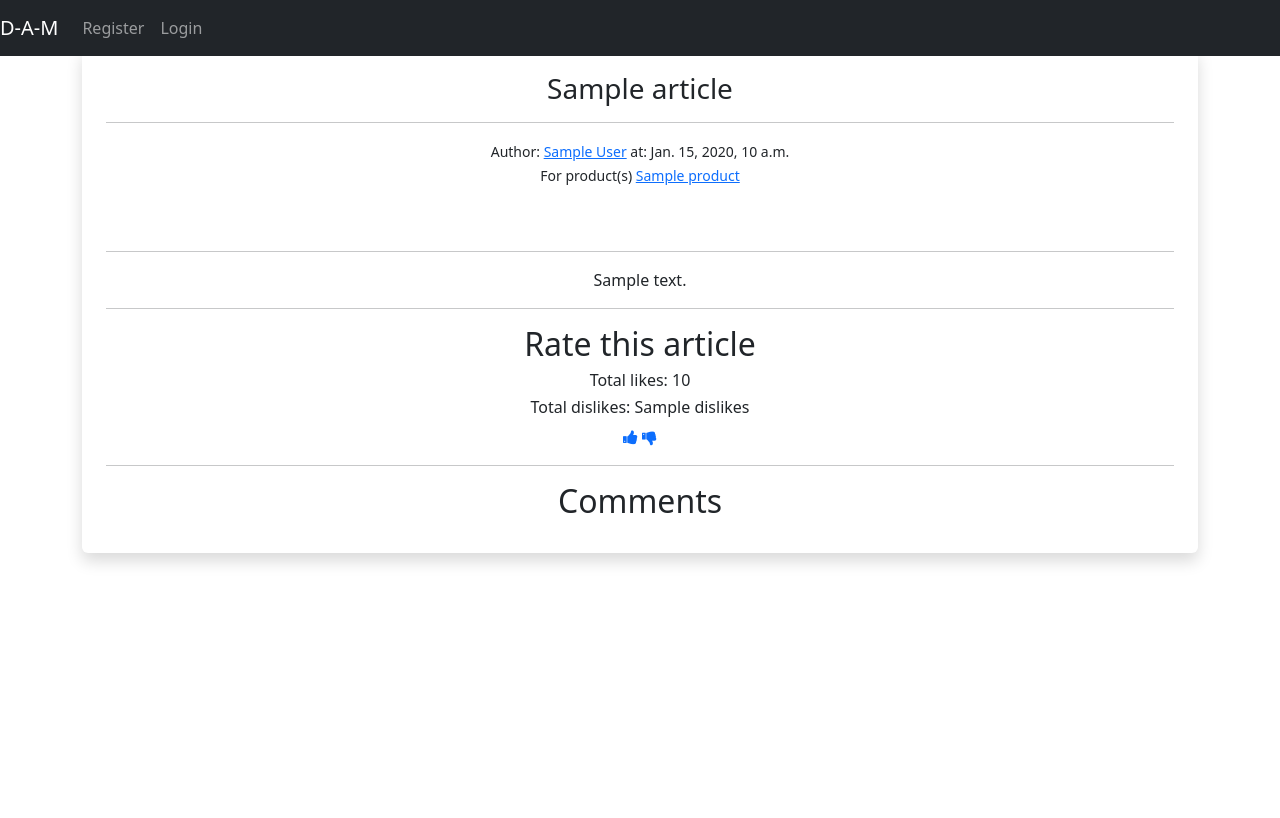
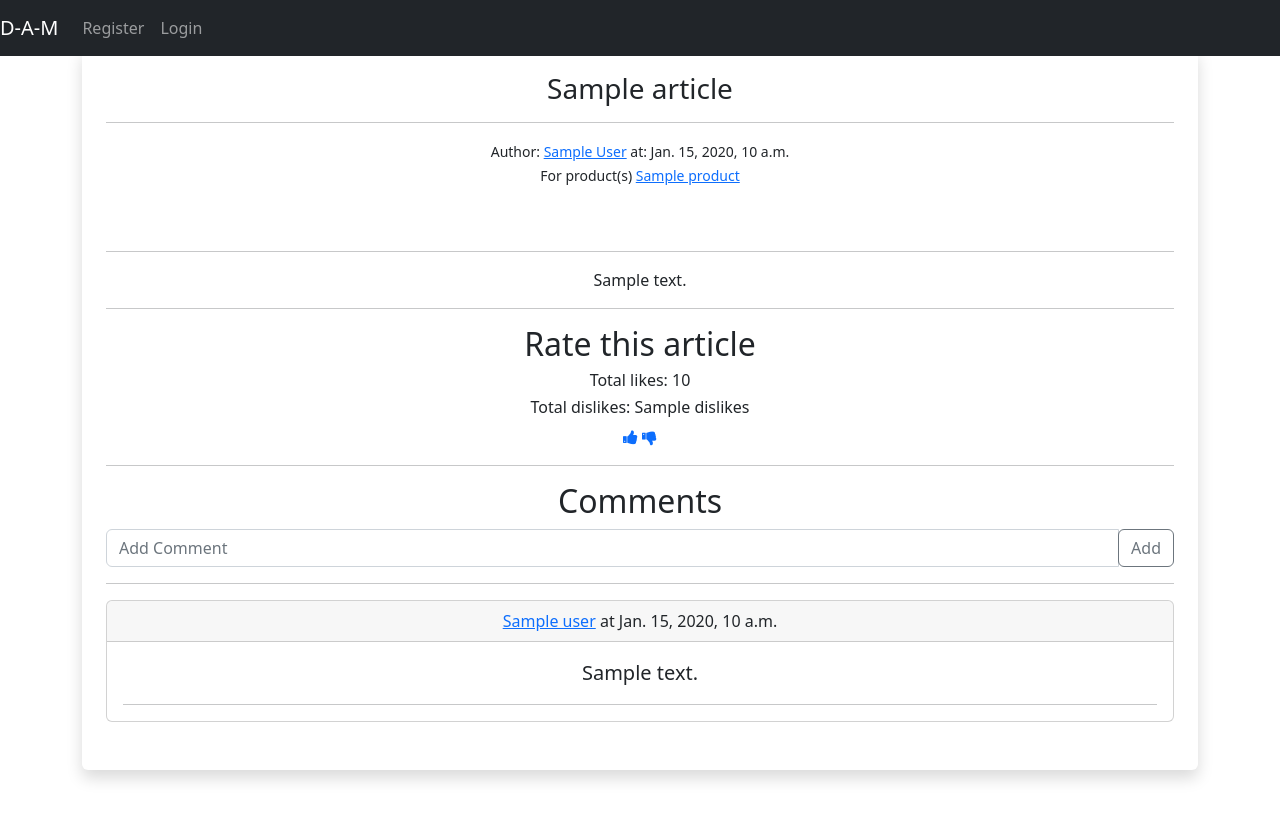
Before and after one commit to mohamad-liyaghi/django-anonmarket, a Django app: template apps/blog/templates/blog/article-detail.html in a window 1280 px wide. Before the commit the page ends 564 px from the top, so only its background shows below. Run offline with Django 4.2, Linux system fonts and the light colour scheme; the template is opened without the code that fills it: most values are stand-ins (such as "Sample title", 1, 10 or a date in 2020); some libraries are stand-ins or nearby versions.

Commit message:
Add Article comment added

```diff
--- a/apps/blog/templates/blog/article-detail.html
+++ b/apps/blog/templates/blog/article-detail.html
@@ -32,6 +32,31 @@
     <a href="{% url 'blog:dislike-article' article.id article.slug %}"><i class="fa fa-thumbs-down"></i></a>
     <hr>
     <h2>Comments</h2>
+    <form action="" method="post">{% csrf_token %}
+        <div class="input-group mb-3">
+          <input type="text" name="body" id="id_body" class="form-control" placeholder="Add Comment" aria-label="Recipient's username" aria-describedby="basic-addon2">
+          <div class="input-group-append">
+            <button class="btn btn-outline-secondary" type="button">Add</button>
+          </div>
+        </div>
+    </form>
+    <hr>
+    {% for comment in comments %}
+        <div class="card">
+          <div class="card-header">
+              <a href="{% url 'authentication:profile' comment.user.id comment.user.token %}" >{{ comment.user }}</a> at {{ comment.date }}
+          </div>
+          <div class="card-body">
+            <blockquote class="blockquote mb-0">
+              <p>{{ comment.body }}</p>
+                <hr>
+            </blockquote>
+          </div>
+        </div>
+    <br>
+    {% empty %}
+        <h4>No comment available</h4>
+    {% endfor %}
 </div>
 
 {% endblock body %}
```
Also changed, not shown: apps/blog/forms.py (+7 -1 lines), apps/blog/templates/blog/article-list.html (+12 -1 lines), apps/blog/views.py (+33 -5 lines).
